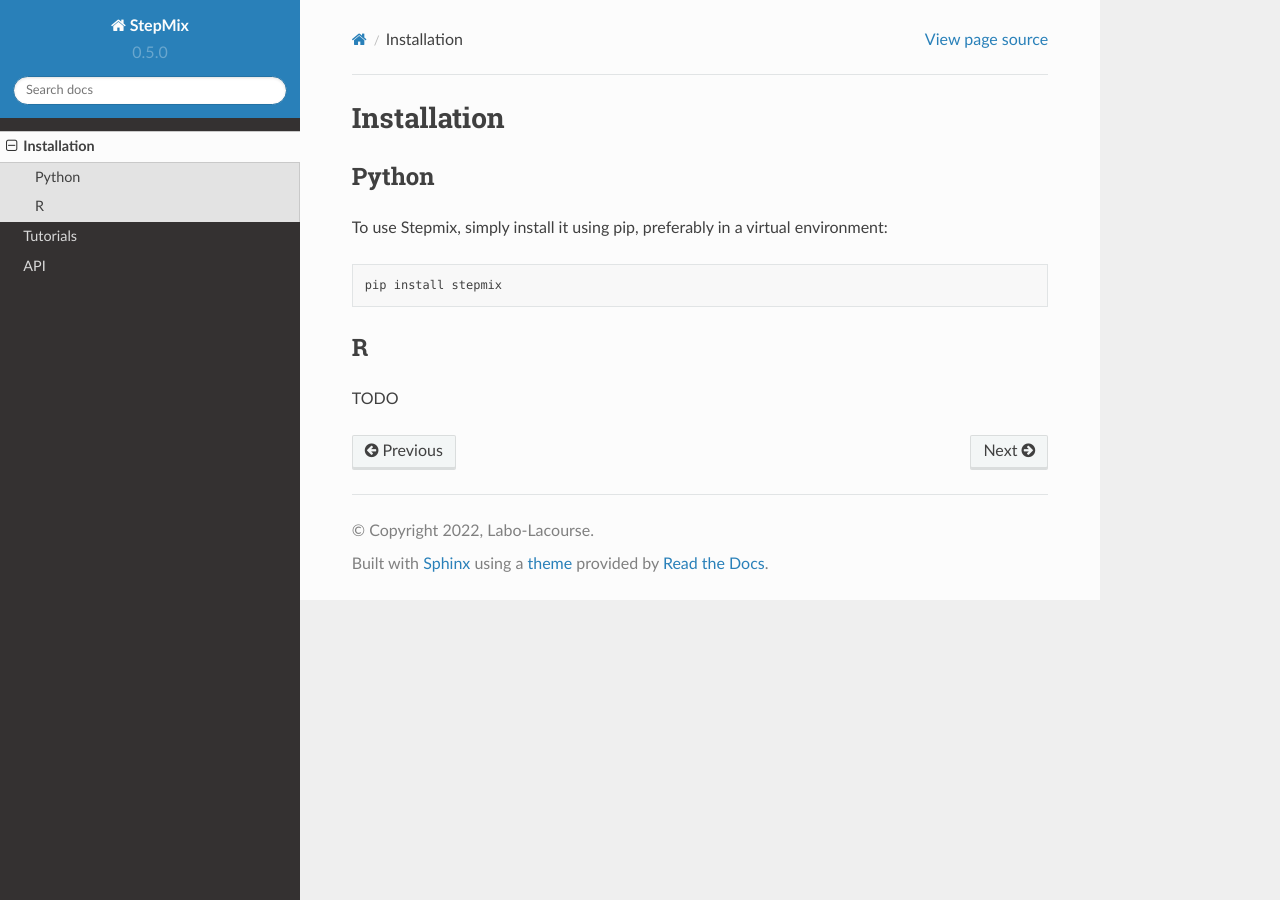
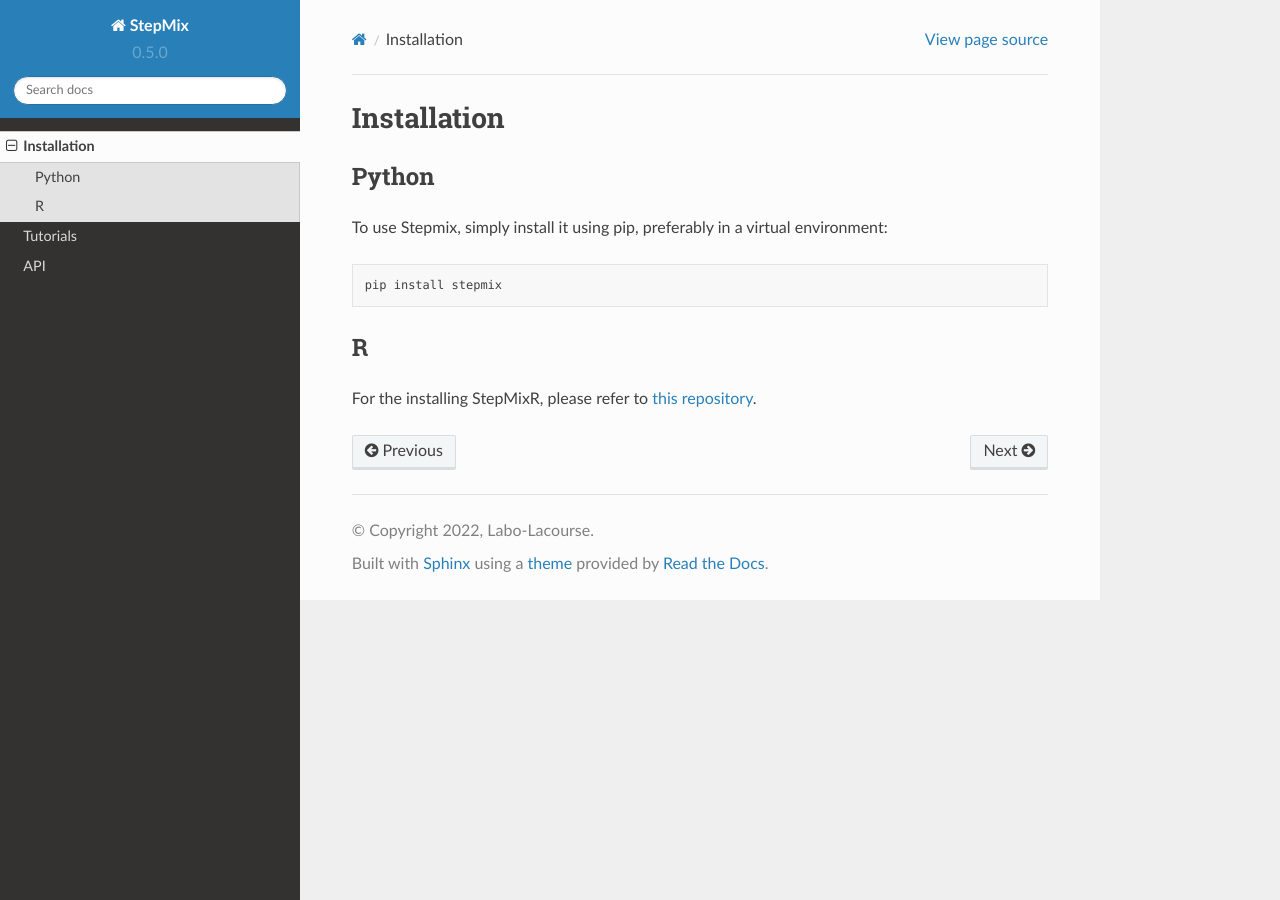
Before and after one commit to Labo-Lacourse/stepmix, a Sphinx documentation site: the page built from docs/source/installation.rst, in a window 1280 px wide. Built offline with Sphinx 7.4.7 and the Read the Docs theme 2.0.0, drawn with Linux system fonts in a browser that asks for light colours.

Commit message:
Link to StepMixR in README and doc

```diff
--- a/docs/source/installation.rst
+++ b/docs/source/installation.rst
@@ -12,4 +12,4 @@ To use Stepmix, simply install it using pip, preferably in a virtual environment
 
 R
 -
-TODO
+For the installing StepMixR, please refer to `this repository <https://github.com/Labo-Lacourse/stepmixr>`_.
```
Also changed, not shown: README.md (+4 -0 lines).
